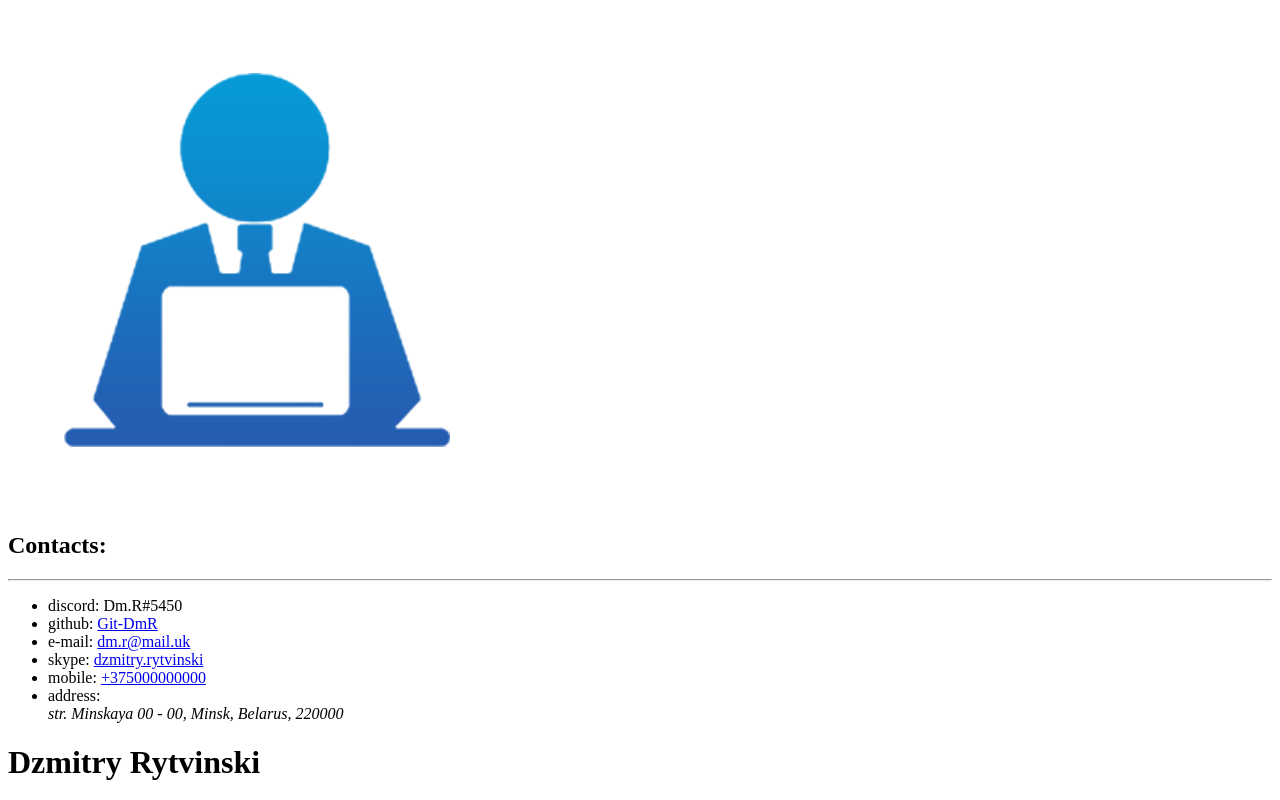
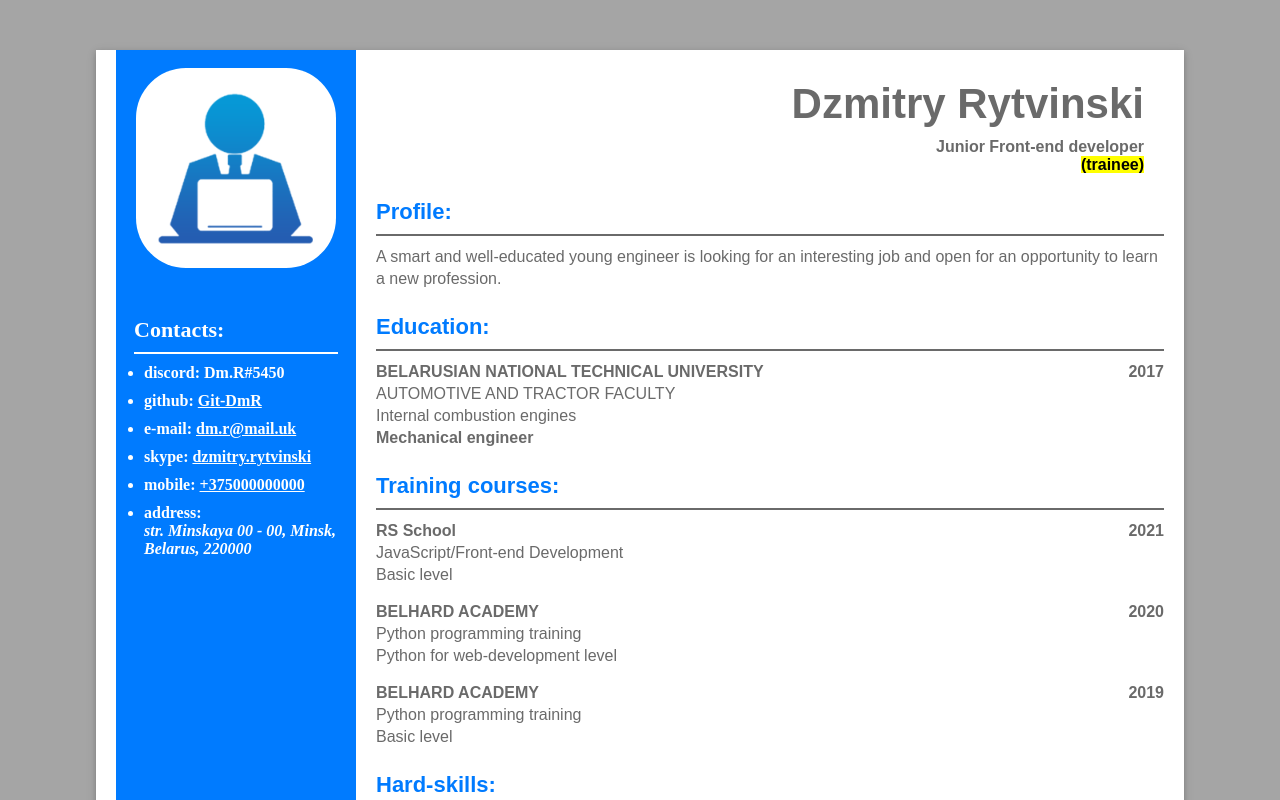
Before and after one commit to Git-DmR/rsschool-cv, a plain HTML site: page index.html in a window 1280 px wide. Shown: the top 800 px of the page. Drawn offline with Linux system fonts and the light colour scheme; files that its build step writes are made by us from their sources; files whose address does not match are found by name.

Commit message:
fix: link tag in index.html

```diff
--- a/index.html
+++ b/index.html
@@ -4,7 +4,7 @@
     <meta charset="UTF-8" />
     <meta http-equiv="X-UA-Compatible" content="IE=edge" />
     <meta name="viewport" content="width=device-width, initial-scale=1.0" />
-    <link rel="stylesheet" href="./assets/style2.css" />
+    <link rel="stylesheet" href="./assets/style.css" />
     <title>HTML,CSS & Git task</title>
   </head>
   <body>
```
